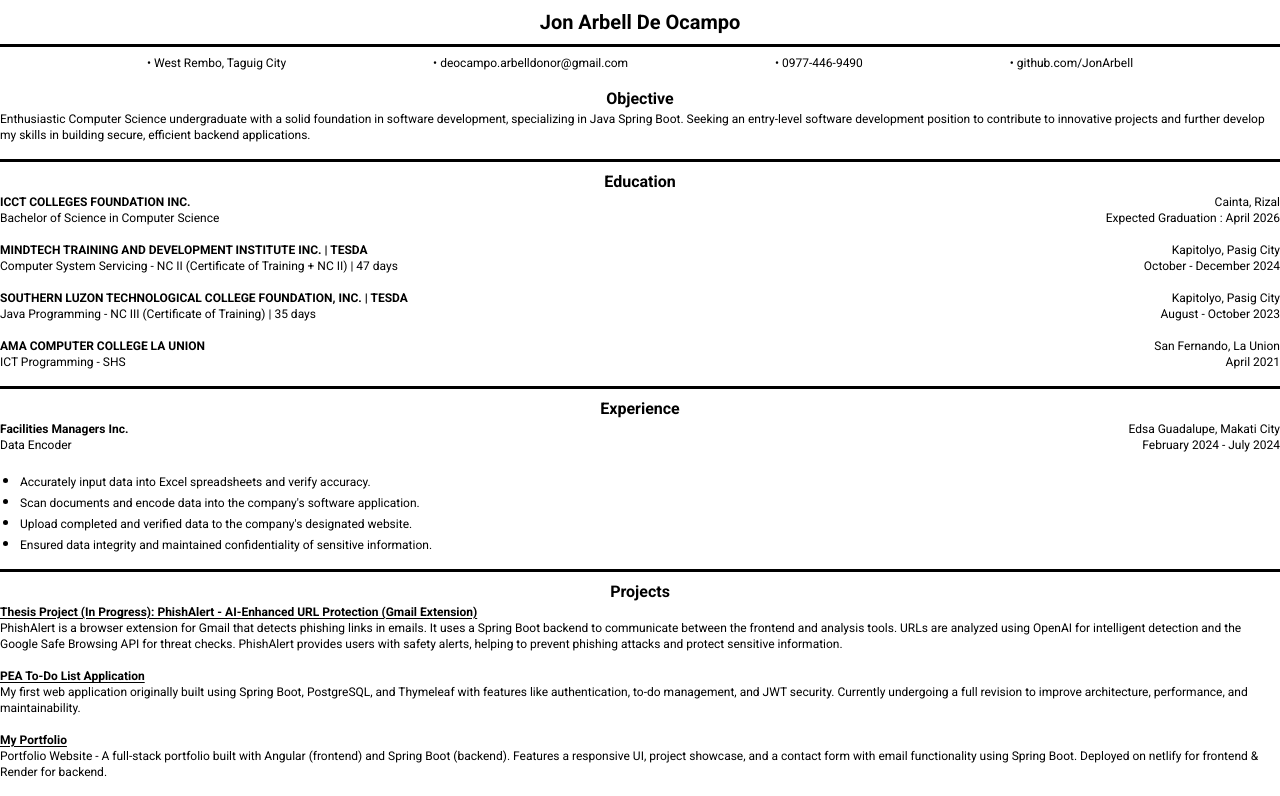
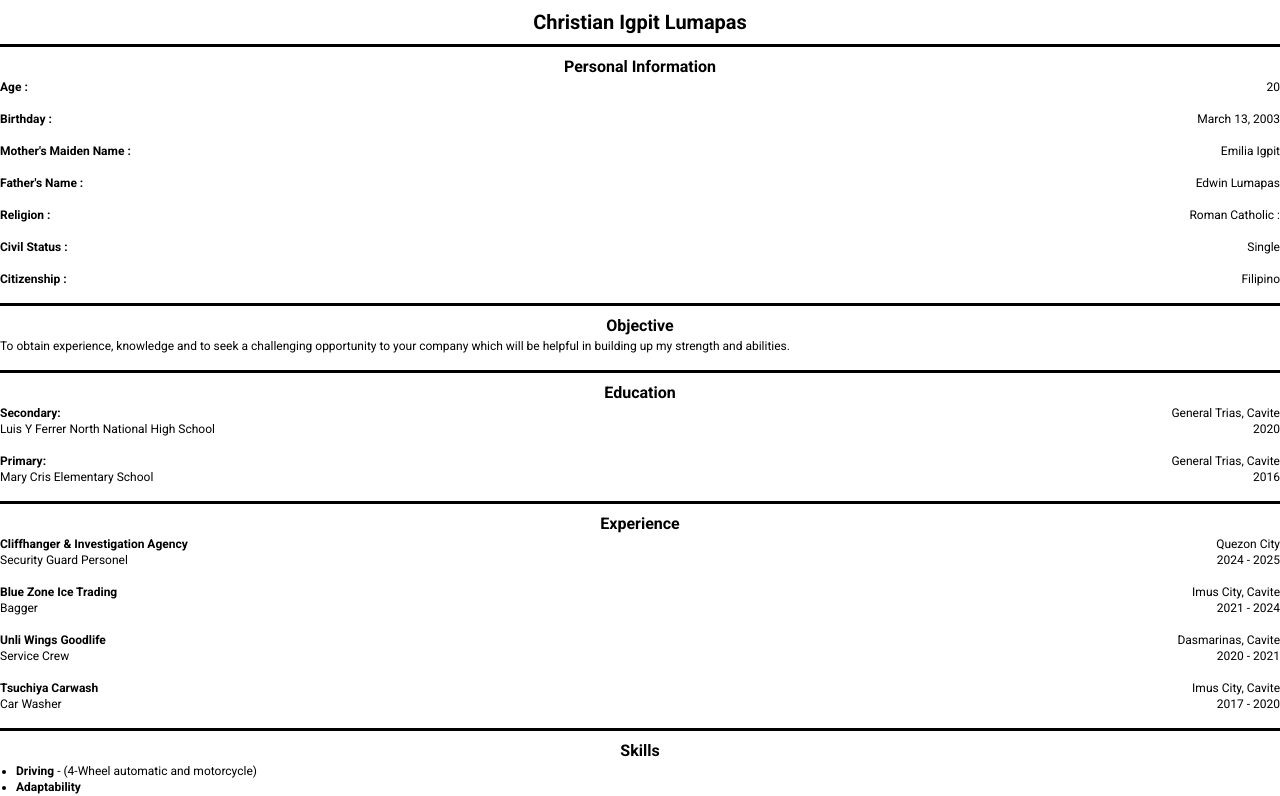
Before and after one commit to JonArbell/resume-template, an Angular app: page / in a window 1280 px wide. Shown: the top 796 px of the page. Built offline with nearby package versions, Linux system fonts and the light colour scheme.

Commit message:
add details for toy

```diff
--- a/src/app/app.component.html
+++ b/src/app/app.component.html
@@ -10,9 +10,9 @@
 
 <app-experience></app-experience>
 
-<hr class="bg-black h-[3px] mb-2 border-0"/>
+<!-- <hr class="bg-black h-[3px] mb-2 border-0"/>
 
-<app-projects></app-projects>
+<app-projects></app-projects> -->
 
 <hr class="bg-black h-[3px] mb-2 border-0"/>
 
--- a/src/app/education/education.component.html
+++ b/src/app/education/education.component.html
@@ -1,4 +1,4 @@
-<section>
+<!-- <section>
     <h2 class="font-bold text-base text-center">Education</h2>
     <ul>
         <li class="flex justify-between mb-4">
@@ -46,4 +46,33 @@
             </section>
         </li>
     </ul>
+</section> -->
+
+
+<section>
+    <h2 class="font-bold text-base text-center">Education</h2>
+    <ul>
+
+        <li class="flex justify-between mb-4">
+            <section class="text-xs w-[70%]">
+                <h3 class="font-bold">Secondary:</h3>
+                <p>Luis Y Ferrer North National High School</p>
+            </section>
+            <section class="flex flex-col items-end justify-between text-xs">
+                <p>General Trias, Cavite</p>
+                <p>2020</p>
+            </section>
+        </li>
+
+        <li class="flex justify-between mb-4">
+            <section class="text-xs">
+                <h3 class="font-bold">Primary:</h3>
+                <p>Mary Cris Elementary School</p>
+            </section>
+            <section class="flex flex-col items-end justify-between text-xs">
+                <p>General Trias, Cavite</p>
+                <p>2016</p>
+            </section>
+        </li>
+    </ul>
 </section>
--- a/src/app/experience/experience.component.html
+++ b/src/app/experience/experience.component.html
@@ -1,7 +1,7 @@
 <section>
     <h2 class="font-bold text-base text-center">Experience</h2>
     <ul>
-        <li>
+        <!-- <li>
             <section class="flex justify-between mb-4">
                 <section class="text-xs">
                     <h3 class="font-bold">Facilities Managers Inc.</h3>
@@ -30,6 +30,62 @@
                     <p class="text-xs">Ensured data integrity and maintained confidentiality of sensitive information.</p>
                 </li>
             </ul>
+        </li> -->
+
+        <li>
+            <section class="flex justify-between mb-4">
+                <section class="text-xs">
+                    <h3 class="font-bold">Cliffhanger & Investigation Agency</h3>
+                    <p>Security Guard Personel</p>
+                </section>
+                <section class="flex flex-col items-end justify-between text-xs">
+                    <p>Quezon City</p>
+                    <p>2024 - 2025</p>
+                </section>
+            </section>
+
+        </li>
+
+        <li>
+            <section class="flex justify-between mb-4">
+                <section class="text-xs">
+                    <h3 class="font-bold">Blue Zone Ice Trading</h3>
+                    <p>Bagger</p>
+                </section>
+                <section class="flex flex-col items-end justify-between text-xs">
+                    <p>Imus City, Cavite</p>
+                    <p>2021 - 2024</p>
+                </section>
+            </section>
+
+        </li>
+
+        <li>
+            <section class="flex justify-between mb-4">
+                <section class="text-xs">
+                    <h3 class="font-bold">Unli Wings Goodlife</h3>
+                    <p>Service Crew</p>
+                </section>
+                <section class="flex flex-col items-end justify-between text-xs">
+                    <p>Dasmarinas, Cavite</p>
+                    <p>2020 - 2021</p>
+                </section>
+            </section>
+
+        </li>
+
+        <li>
+            <section class="flex justify-between mb-4">
+                <section class="text-xs">
+                    <h3 class="font-bold">Tsuchiya Carwash</h3>
+                    <p>Car Washer</p>
+                </section>
+                <section class="flex flex-col items-end justify-between text-xs">
+                    <p>Imus City, Cavite</p>
+                    <p>2017 - 2020</p>
+                </section>
+            </section>
+
         </li>
     </ul>
 </section>
--- a/src/app/information/information.component.html
+++ b/src/app/information/information.component.html
@@ -1,14 +1,107 @@
 <section>
-    <h1 class="text-center font-bold text-xl my-2 w-full">Jon Arbell De Ocampo</h1>
+    <!-- <h1 class="text-center font-bold text-xl my-2 w-full">Jon Arbell De Ocampo</h1> -->
+
+    <h1 class="text-center font-bold text-xl my-2 w-full">Christian Igpit Lumapas</h1>
 </section>
 
 <hr class="bg-black h-[3px] mb-2 border-0"/>
 
-<section class="mb-4">
+<!-- <section class="mb-4">
     <ul class="flex items-center justify-evenly text-xs">
         <li>• West Rembo, Taguig City</li>
         <li>• <a href="mailto:deocampo.arbelldonor@gmail.com">{{'deocampo.arbelldonor@gmail.com'}}</a></li>
         <li>• 0977-446-9490</li>
         <li>• <a href="github.com/JonArbell">github.com/JonArbell</a></li>
     </ul>
+</section> -->
+
+<section>
+    <h2 class="font-bold text-base text-center">Personal Information</h2>
+    <ul>
+        <li>
+            <section class="flex justify-between mb-4">
+                <section class="text-xs">
+                    <h3 class="font-bold">Age :</h3>
+                </section>
+                <section class="flex flex-col items-end justify-between text-xs">
+                    <p>20</p>
+                </section>
+            </section>
+
+        </li>
+
+        <li>
+            <section class="flex justify-between mb-4">
+                <section class="text-xs">
+                    <h3 class="font-bold">Birthday : </h3>
+                </section>
+                <section class="flex flex-col items-end justify-between text-xs">
+                    <p>March 13, 2003</p>
+                </section>
+            </section>
+
+        </li>
+
+        <li>
+            <section class="flex justify-between mb-4">
+                <section class="text-xs">
+                    <h3 class="font-bold">Mother's Maiden Name : </h3>
+                </section>
+                <section class="flex flex-col items-end justify-between text-xs">
+                    <p>Emilia Igpit</p>
+                </section>
+            </section>
+
+        </li>
+
+        <li>
+            <section class="flex justify-between mb-4">
+                <section class="text-xs">
+                    <h3 class="font-bold">Father's Name : </h3>
+                </section>
+                <section class="flex flex-col items-end justify-between text-xs">
+                    <p>Edwin Lumapas</p>
+                </section>
+            </section>
+
+        </li>
+
+        <li>
+            <section class="flex justify-between mb-4">
+                <section class="text-xs">
+                    <h3 class="font-bold">Religion : </h3>
+                </section>
+                <section class="flex flex-col items-end justify-between text-xs">
+                    <p>Roman Catholic : </p>
+                </section>
+            </section>
+
+        </li>
+
+        <li>
+            <section class="flex justify-between mb-4">
+                <section class="text-xs">
+                    <h3 class="font-bold">Civil Status : </h3>
+                </section>
+                <section class="flex flex-col items-end justify-between text-xs">
+                    <p>Single</p>
+                </section>
+            </section>
+
+        </li>
+
+        <li>
+            <section class="flex justify-between mb-4">
+                <section class="text-xs">
+                    <h3 class="font-bold">Citizenship : </h3>
+                </section>
+                <section class="flex flex-col items-end justify-between text-xs">
+                    <p>Filipino</p>
+                </section>
+            </section>
+
+        </li>
+    </ul>
 </section>
+
+<hr class="bg-black h-[3px] mb-2 border-0"/>
--- a/src/app/objective/objective.component.html
+++ b/src/app/objective/objective.component.html
@@ -1,20 +1,26 @@
-<section class="mb-4">
+<!-- <section class="mb-4">
     <h2 class="font-bold text-base text-center">Objective</h2>
-    <!--
+
       for applying graduate
-     -->
-    <!-- <p class="text-xs">Enthusiastic Computer Science graduate with a solid foundation in software development, specializing in <strong>Java Spring Boot</strong> and frontend technologies. Seeking an entry-level software development position to contribute to innovative projects and further develop my skills in building secure and efficient applications.</p> -->
 
-    <!--for thesis-->
-    <!-- <p class="text-xs">
+    <p class="text-xs">Enthusiastic Computer Science graduate with a solid foundation in software development, specializing in <strong>Java Spring Boot</strong> and frontend technologies. Seeking an entry-level software development position to contribute to innovative projects and further develop my skills in building secure and efficient applications.</p>
+
+    for thesis
+    <p class="text-xs">
       Enthusiastic 3rd-year Computer Science student with a solid foundation in software development, specializing in Java Spring Boot. Focused on leveraging technical expertise and problem-solving skills to contribute to a challenging thesis project, while enhancing knowledge in building secure, efficient backend applications and collaborating with a dynamic team.
-   </p> -->
+   </p>
 
 
-     <!--
+
       for applying undergraduate
-     -->
+
    <p class="text-xs">
       Enthusiastic Computer Science undergraduate with a solid foundation in software development, specializing in Java Spring Boot. Seeking an entry-level software development position to contribute to innovative projects and further develop my skills in building secure, efficient backend applications.
    </p>
+</section> -->
+
+<section class="mb-4">
+  <h2 class="font-bold text-base text-center">Objective</h2>
+
+ <p class="text-xs">To obtain experience, knowledge and to seek a challenging opportunity to your company which will be helpful in building up my strength and abilities.</p>
 </section>
--- a/src/app/skills/skills.component.html
+++ b/src/app/skills/skills.component.html
@@ -1,13 +1,23 @@
 <section class="text-xs">
     <h2 class="font-bold text-base text-center">Skills</h2>
-    <ul>
-        <li><strong>Backend Development:</strong> Java, Spring Boot (Core, Spring Data JPA, REST API, Spring MVC), Spring Security</li>
-        <!-- <li><strong>Backend Development:</strong> Java, Spring Boot (Core, Spring Data JPA, REST API), Spring Security, JWT</li> -->
+    <ul class="list-disc pl-4">
+        <!-- <li><strong>Frontend Development:</strong> HTML, Angular, Tailwind CSS</li> -->
+         <!-- <li><strong>Backend Development:</strong> Java, Spring Boot (Core, Spring Data JPA, REST API), Spring Security, JWT</li> -->
+        <!-- <li><strong>Backend Development:</strong> Java, Spring Boot (Core, Spring Data JPA, REST API, Spring MVC), Spring Security</li>
+
         <li><strong>Frontend Development:</strong> Angular, Tailwind CSS, JavaScript, TypeScript</li>
-        <!-- <li><strong>Frontend Development:</strong> HTML, Angular, Tailwind CSS</li> -->
+
         <li><strong>Build Tools:</strong> Maven</li>
         <li><strong>Version Control:</strong> GitHub</li>
         <li><strong>Database Management System:</strong> PostgreSQL</li>
-        <li><strong>Containerization:</strong> Docker (Basic usage for deployment)</li>
+        <li><strong>Containerization:</strong> Docker (Basic usage for deployment)</li> -->
+
+        <li><strong>Driving</strong> - (4-Wheel automatic and motorcycle)</li>
+        <li><strong>Adaptability</strong></li>
+        <li><strong>Problem-solving</strong></li>
+        <li><strong>Collaboration</strong></li>
+        <li><strong>Time Management</strong></li>
+        <li><strong>Communication</strong></li>
+        <li><strong>Teamwork</strong></li>
     </ul>
 </section>
```
Also changed, not shown: src/styles.css (+5 -2 lines).
